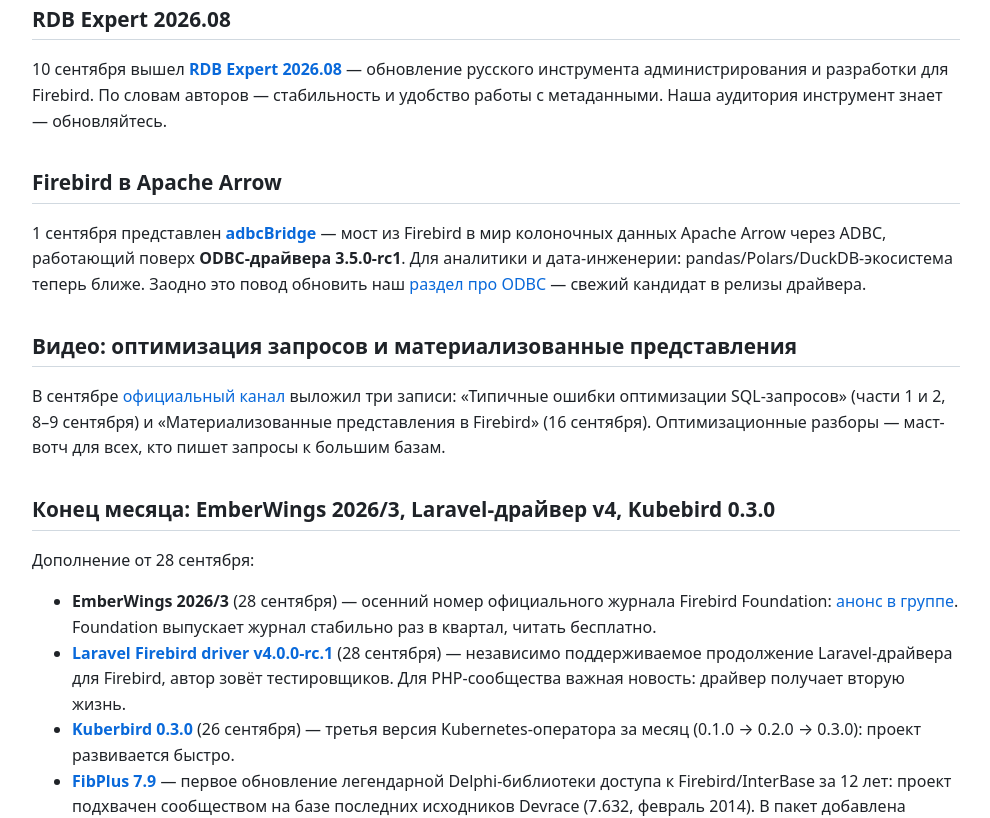
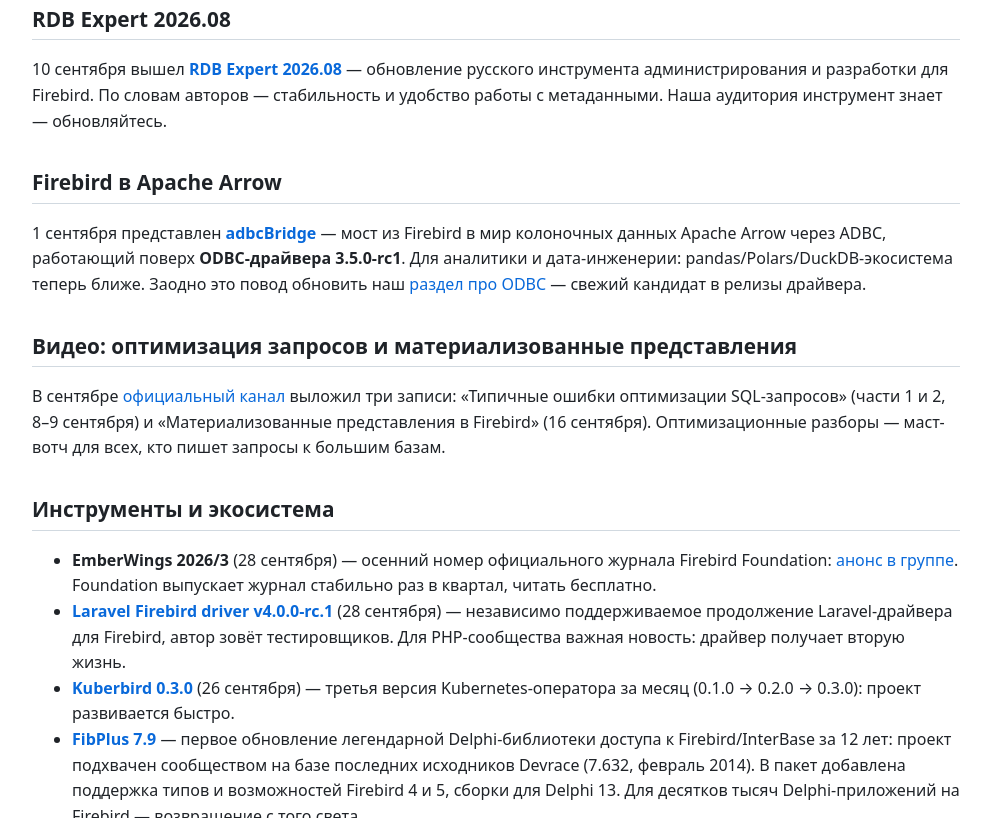
Before and after one commit to attid/firebirdsql.su, an Astro site in the folder site/: page /novosti-2026-09 in a window 1280 px wide. Shown: the part 596-1414 px from the top of the page, without its empty margins (144-1134 px from the left). Built offline with nearby package versions, Linux system fonts and the light colour scheme; Astro itself is replaced by a stand-in of ours; a script that the page names is missing.

Commit message:
September digest: drop meta 'addendum' header - news belong to the month, not to edit dates

```diff
--- a/site/src/content/docs/novosti-2026-09.md
+++ b/site/src/content/docs/novosti-2026-09.md
@@ -28,9 +28,7 @@ firebird:
 
 В сентябре [официальный канал](https://www.firebirdsql.org/en/news/) выложил три записи: «Типичные ошибки оптимизации SQL-запросов» (части 1 и 2, 8–9 сентября) и «Материализованные представления в Firebird» (16 сентября). Оптимизационные разборы — маст-вотч для всех, кто пишет запросы к большим базам.
 
-## Конец месяца: EmberWings 2026/3, Laravel-драйвер v4, Kubebird 0.3.0
-
-Дополнение от 28 сентября:
+## Инструменты и экосистема
 
 - **EmberWings 2026/3** (28 сентября) — осенний номер официального журнала Firebird Foundation: [анонс в группе](https://groups.google.com/g/firebird-general/c/3oYFHYXDbZw). Foundation выпускает журнал стабильно раз в квартал, читать бесплатно.
 - [**Laravel Firebird driver v4.0.0-rc.1**](https://groups.google.com/g/firebird-general/c/IYHryqT2e3s) (28 сентября) — независимо поддерживаемое продолжение Laravel-драйвера для Firebird, автор зовёт тестировщиков. Для PHP-сообщества важная новость: драйвер получает вторую жизнь.
```
